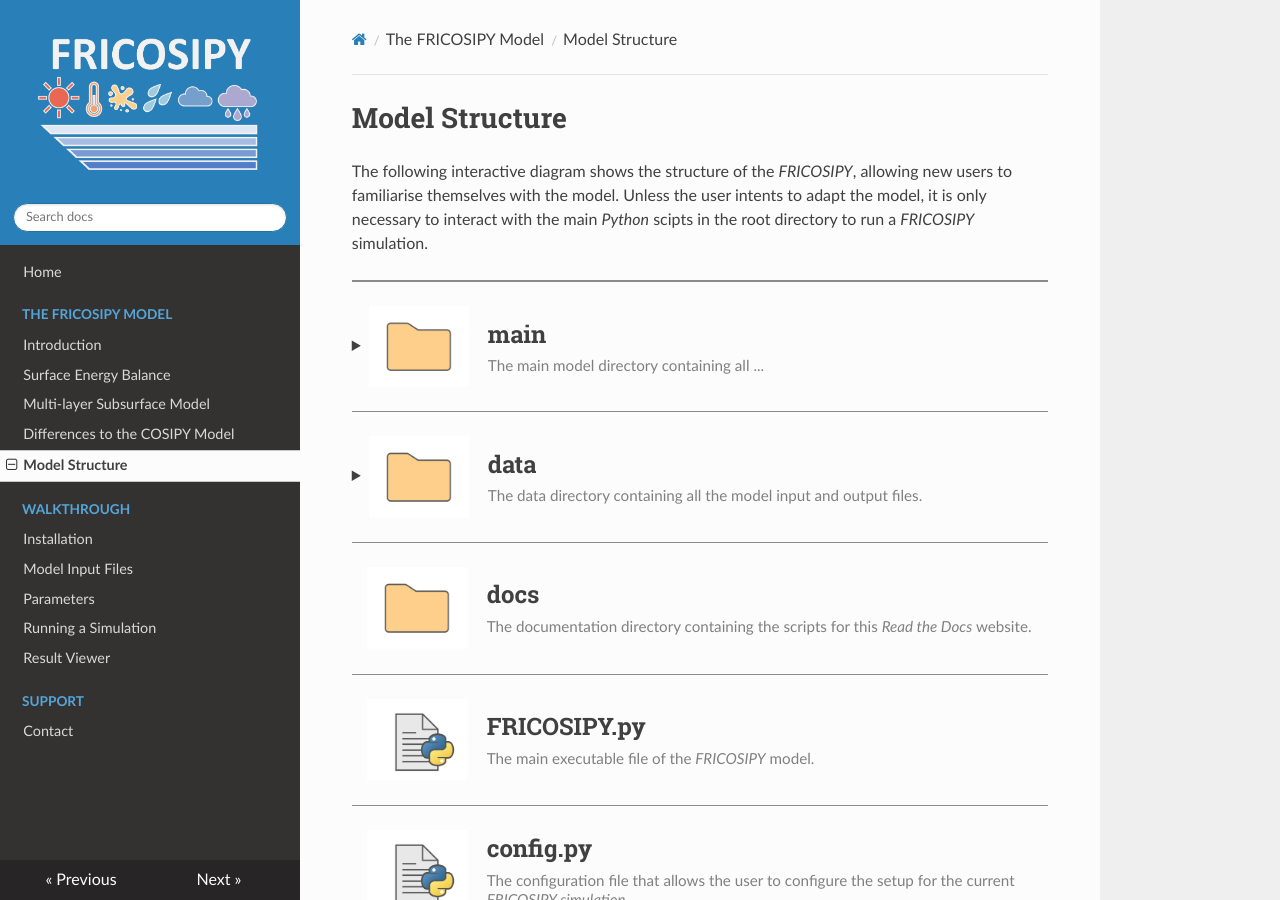
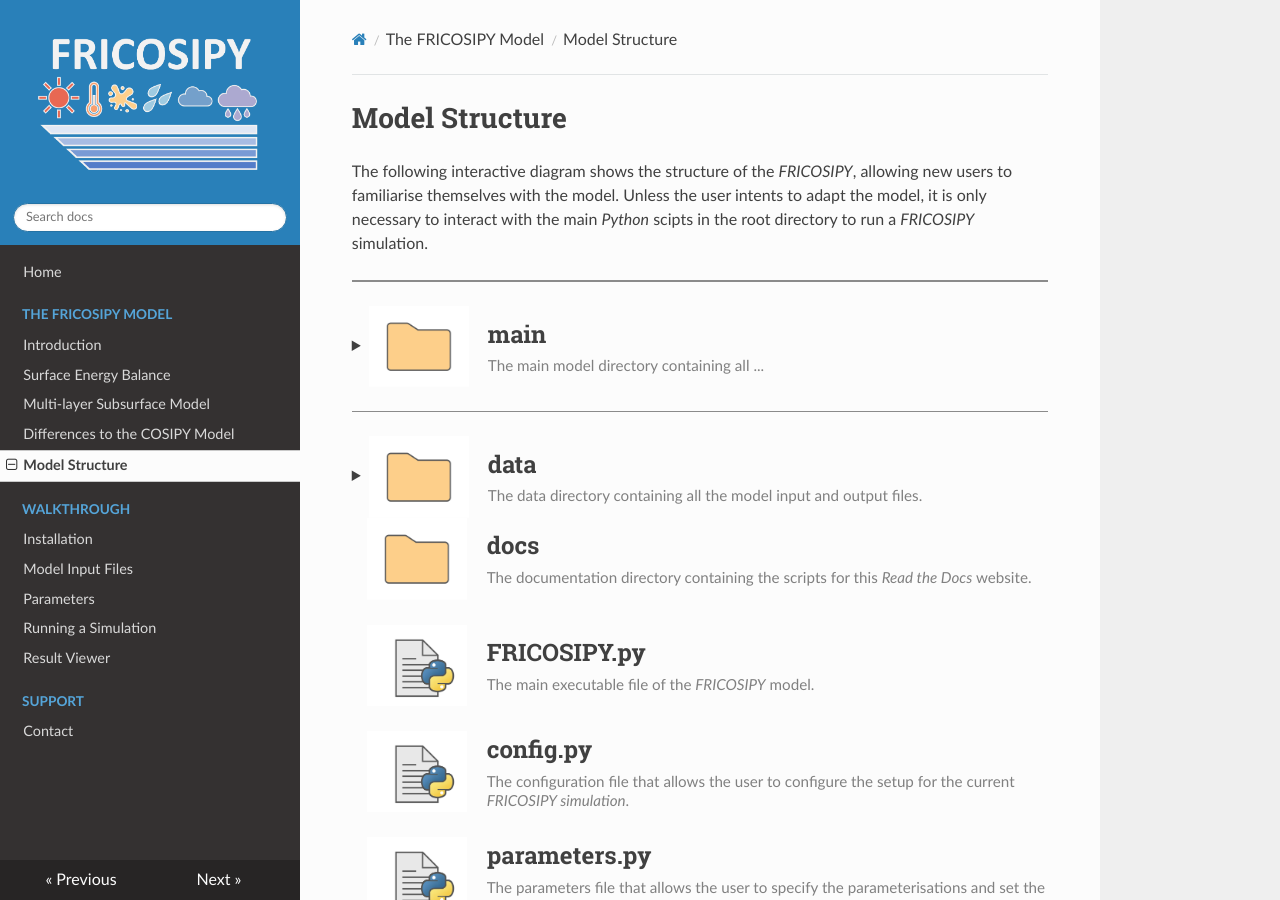
Before and after one commit to MarcusGastaldello/FRICOSIPY, an MkDocs documentation site: the page built from docs/model_structure.md, in a window 1280 px wide and 900 px high. Built offline with MkDocs 1.6.1, drawn with Linux system fonts in a browser that asks for light colours.

Commit message:
Update model_structure.md

```diff
--- a/docs/model_structure.md
+++ b/docs/model_structure.md
@@ -24,6 +24,8 @@ The following interactive diagram shows the structure of the *FRICOSIPY*, allowi
         <div style="margin-left: 40px;"><hr style="height:0.5px; background-color:#8b8b8b; border:none;" /><div style="display: table; width: 100%; margin-bottom: 25px; padding-left: 15px;"><div style="display: table-cell; vertical-align: middle; width: 115px;"><img src="https://github.com/MarcusGastaldello/FRICOSIPY/raw/main/docs/icons/Python.png" width="100" style="display: block;"></div><div style="display: table-cell; vertical-align: middle; padding-left: 5px;"><h4 style="margin: 0; padding: 0; font-size: 18px">node.py</h4><div style="margin-top: 8px;"><span style="color: gray; font-size: 0.95em;">(description)</span></div></div></div></div>
 
         <div style="margin-left: 40px;"><hr style="height:0.5px; background-color:#8b8b8b; border:none;" /><div style="display: table; width: 100%; margin-bottom: 25px; padding-left: 15px;"><div style="display: table-cell; vertical-align: middle; width: 115px;"><img src="https://github.com/MarcusGastaldello/FRICOSIPY/raw/main/docs/icons/Python.png" width="100" style="display: block;"></div><div style="display: table-cell; vertical-align: middle; padding-left: 5px;"><h4 style="margin: 0; padding: 0; font-size: 18px">init.py</h4><div style="margin-top: 8px;"><span style="color: gray; font-size: 0.95em;">(description)</span></div></div></div></div>
+
+
 
     </div>
 
@@ -67,31 +69,17 @@ The following interactive diagram shows the structure of the *FRICOSIPY*, allowi
 
     </div>
 
-<hr style="height:1px; background-color:#8b8b8b; border:none;" />
-
 <div style="display: table; width: 100%; margin-bottom: 25px; padding-left: 15px;"><div style="display: table-cell; vertical-align: middle; width: 115px;"><img src="https://github.com/MarcusGastaldello/FRICOSIPY/raw/main/docs/icons/Folder.png" width="100" style="display: block;"></div><div style="display: table-cell; vertical-align: middle; padding-left: 5px;"><h2 style="margin: 0; padding: 0;">docs</h2><div style="margin-top: 8px;"><span style="color: gray; font-size: 0.95em;">The documentation directory containing the scripts for this <i>Read the Docs</i> website. </span></div></div></div>
-
-<hr style="height:1px; background-color:#8b8b8b; border:none;" />
 
 <div style="display: table; width: 100%; margin-bottom: 25px; padding-left: 15px;"><div style="display: table-cell; vertical-align: middle; width: 115px;"><img src="https://github.com/MarcusGastaldello/FRICOSIPY/raw/main/docs/icons/Python.png" width="100" style="display: block;"></div><div style="display: table-cell; vertical-align: middle; padding-left: 5px;"><h2 style="margin: 0; padding: 0;">FRICOSIPY.py</h2><div style="margin-top: 8px;"><span style="color: gray; font-size: 0.95em;">The main executable file of the <i>FRICOSIPY</i> model.</span></div></div></div>
 
-<hr style="height:1px; background-color:#8b8b8b; border:none;" />
-
 <div style="display: table; width: 100%; margin-bottom: 25px; padding-left: 15px;"><div style="display: table-cell; vertical-align: middle; width: 115px;"><img src="https://github.com/MarcusGastaldello/FRICOSIPY/raw/main/docs/icons/Python.png" width="100" style="display: block;"></div><div style="display: table-cell; vertical-align: middle; padding-left: 5px;"><h2 style="margin: 0; padding: 0;">config.py</h2><div style="margin-top: 8px;"><span style="color: gray; font-size: 0.95em;">The configuration file that allows the user to configure the setup for the current <i>FRICOSIPY simulation</i>. </span></div></div></div>
-
-<hr style="height:1px; background-color:#8b8b8b; border:none;" />
 
 <div style="display: table; width: 100%; margin-bottom: 25px; padding-left: 15px;"><div style="display: table-cell; vertical-align: middle; width: 115px;"><img src="https://github.com/MarcusGastaldello/FRICOSIPY/raw/main/docs/icons/Python.png" width="100" style="display: block;"></div><div style="display: table-cell; vertical-align: middle; padding-left: 5px;"><h2 style="margin: 0; padding: 0;">parameters.py</h2><div style="margin-top: 8px;"><span style="color: gray; font-size: 0.95em;"> The parameters file that allows the user to specify the parameterisations and set the parameter values used in the simulation. </span></div></div></div>
 
-<hr style="height:1px; background-color:#8b8b8b; border:none;" />
-
 <div style="display: table; width: 100%; margin-bottom: 25px; padding-left: 15px;"><div style="display: table-cell; vertical-align: middle; width: 115px;"><img src="https://github.com/MarcusGastaldello/FRICOSIPY/raw/main/docs/icons/Python.png" width="100" style="display: block;"></div><div style="display: table-cell; vertical-align: middle; padding-left: 5px;"><h2 style="margin: 0; padding: 0;">constants.py</h2><div style="margin-top: 8px;"><span style="color: gray; font-size: 0.95em;">The constants file that contains fixed physical constants used in the model calculations that should not be modified.</span></div></div></div>
 
-<hr style="height:1px; background-color:#8b8b8b; border:none;" />
-
 <div style="display: table; width: 100%; margin-bottom: 25px; padding-left: 15px;"><div style="display: table-cell; vertical-align: middle; width: 115px;"><img src="https://github.com/MarcusGastaldello/FRICOSIPY/raw/main/docs/icons/Jupyter.png" width="100" style="display: block;"></div><div style="display: table-cell; vertical-align: middle; padding-left: 5px;"><h2 style="margin: 0; padding: 0;">result_viewer.ipynb</h2><div style="margin-top: 8px;"><span style="color: gray; font-size: 0.95em;">The <i>Jupyter Notebook</i> containing various plotting functions to help visualise the results.</span></div></div></div>
-
-<hr style="height:1px; background-color:#8b8b8b; border:none;" />
 
 <div style="display: table; width: 100%; margin-bottom: 25px; padding-left: 15px;"><div style="display: table-cell; vertical-align: middle; width: 115px;"><img src="https://github.com/MarcusGastaldello/FRICOSIPY/raw/main/docs/icons/Text.png" width="100" style="display: block;"></div><div style="display: table-cell; vertical-align: middle; padding-left: 5px;"><h2 style="margin: 0; padding: 0;">requirements.txt</h2><div style="margin-top: 8px;"><span style="color: gray; font-size: 0.95em;">The requirements file containing a list of packages required in the model <i>Conda</i> environment.</span></div></div></div>
 
```
